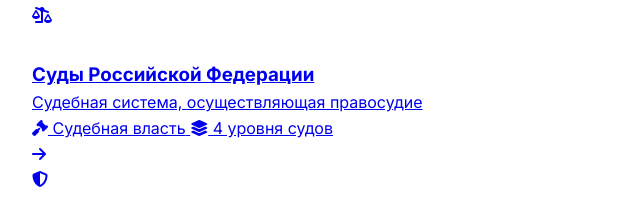
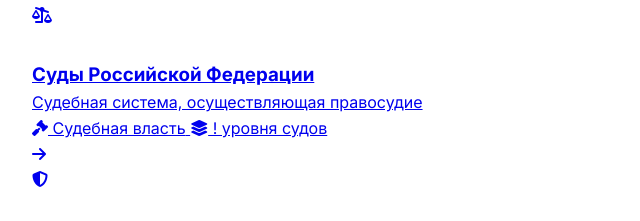
Before and after one commit to El-Kh01/exp, a plain HTML site: page levels/federal/index.html in a window 1280 px wide. Shown: the part 1417-1638 px from the top of the page, 28-668 px from the left. Drawn offline with Linux system fonts and the light colour scheme.

Commit message:
Update index.html

```diff
--- a/levels/federal/index.html
+++ b/levels/federal/index.html
@@ -182,7 +182,7 @@
                             <p>Судебная система, осуществляющая правосудие</p>
                             <div class="module-stats">
                                 <span><i class="fas fa-gavel"></i> Судебная власть</span>
-                                <span><i class="fas fa-layer-group"></i> 4 уровня судов</span>
+                                <span><i class="fas fa-layer-group"></i> ! уровня судов</span>
                             </div>
                         </div>
                         <div class="module-arrow">
```
